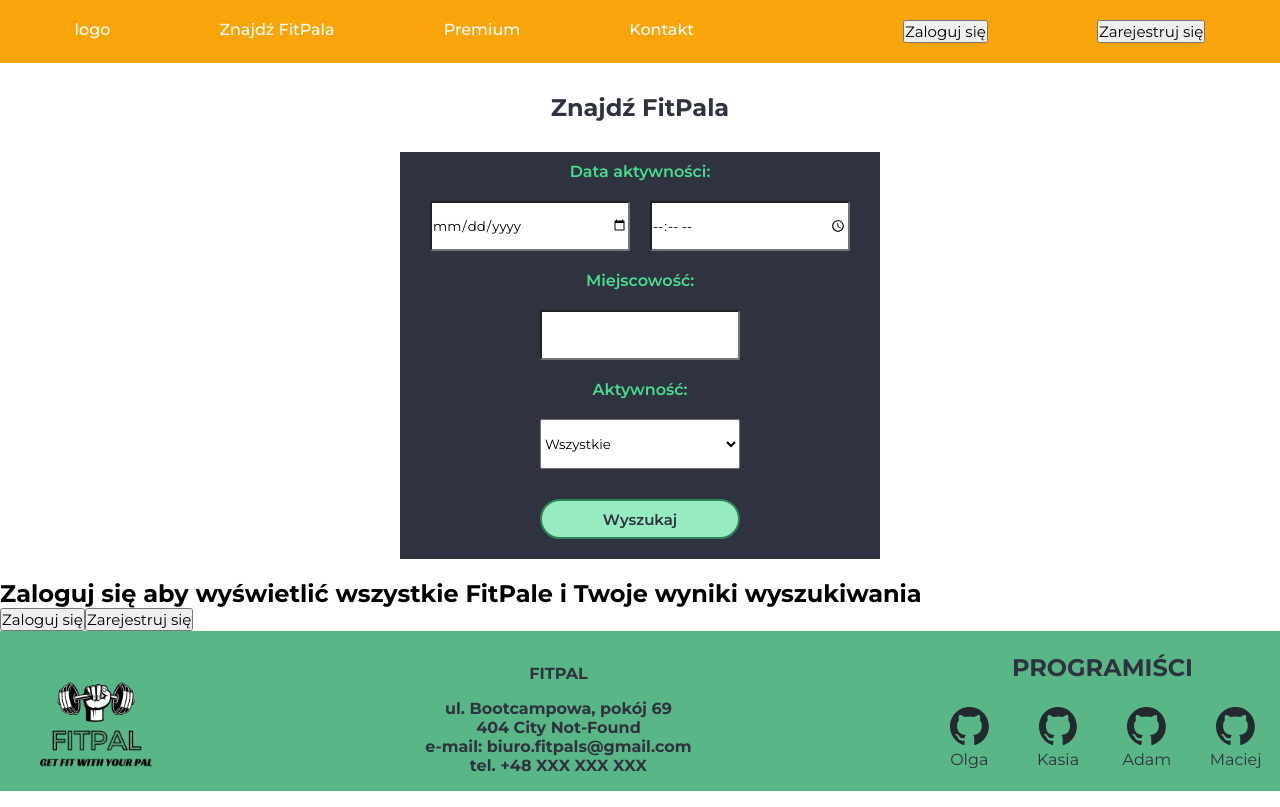
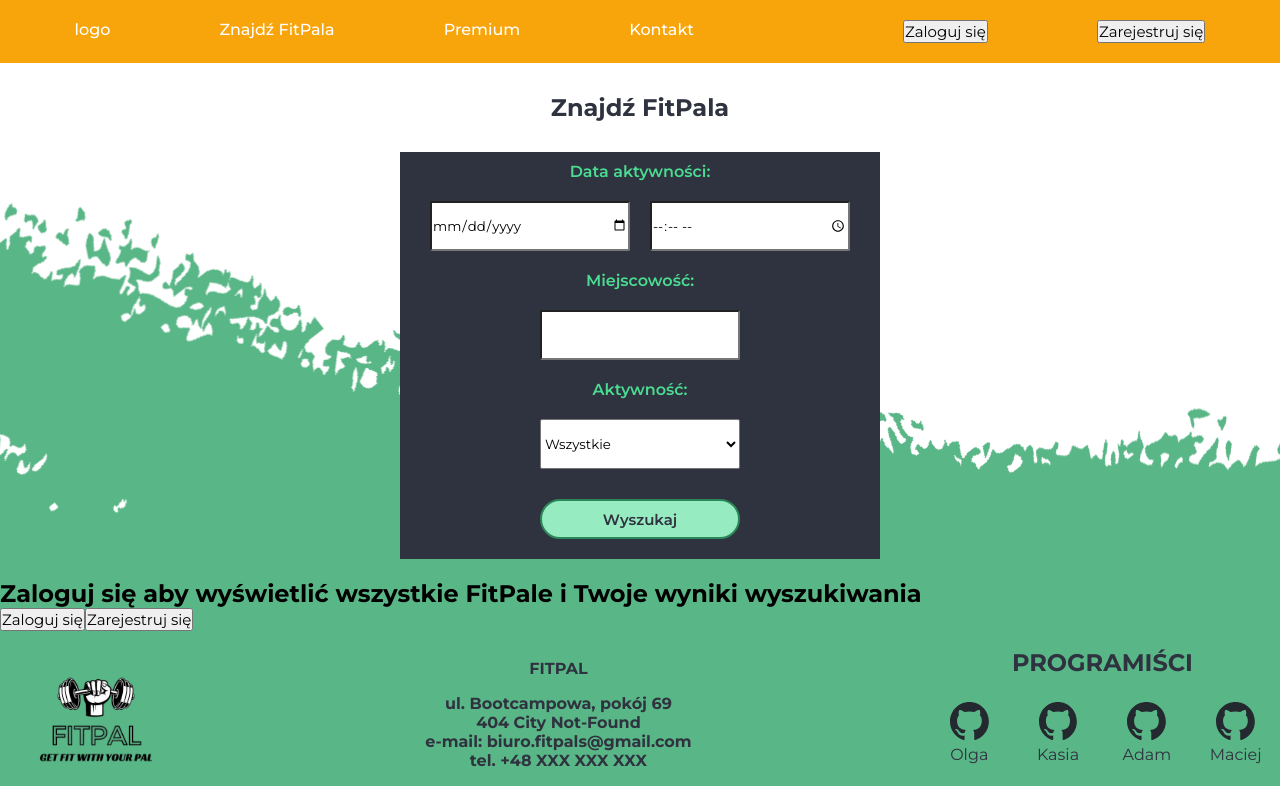
Before and after one commit to infoshareacademy/jfdzr8-team-szalone-wiewiory, a React (Create React App) app in the folder fitpals/: page /find-fitpal in a window 1280 px wide. Built offline with nearby package versions, Linux system fonts and the light colour scheme; no server answers.

Commit message:
Added curson pointer and bcgrnd to FindPal page

```diff
--- a/fitpals/src/components/FindPal/FindPal.module.css
+++ b/fitpals/src/components/FindPal/FindPal.module.css
@@ -5,3 +5,10 @@
   margin-top: 30px;
   margin-bottom: 10px;
 }
+
+.findPalSection {
+  background: url(../../Assets/backrgound-svg-svg1.svg) no-repeat;
+  background-attachment: cover;
+  background-position: center bottom;
+  margin-bottom: -5px;
+}
--- a/fitpals/src/components/FindPal/Results/FitPal.jsx
+++ b/fitpals/src/components/FindPal/Results/FitPal.jsx
@@ -58,6 +58,7 @@ export const FitPal = ({ id, activity, city, date, time, place }) => {
         <b>Miejsce:</b> {place}
       </p>
       <button
+        className={styles.submit}
         onClick={() => {
           setDisable(true);
           setShow(true);
--- a/fitpals/src/components/FindPal/Results/Results.module.css
+++ b/fitpals/src/components/FindPal/Results/Results.module.css
@@ -1,12 +1,13 @@
 .box {
   display: flex;
   box-sizing: border-box;
-  margin: 10px;
+  margin: 0 10px;
   flex-wrap: wrap;
 }
 
 .contentBox {
   border: solid 2px #2c8758;
+  background-color: #fff;
   border-radius: 2px;
   width: 250px;
   height: 260px;
@@ -28,6 +29,7 @@
   margin-top: 20px;
   position: absolute;
   bottom: 25px;
+  cursor: pointer;
 }
 
 .submit:hover {
--- a/fitpals/src/components/FindPal/Search/Search.module.css
+++ b/fitpals/src/components/FindPal/Search/Search.module.css
@@ -33,6 +33,7 @@
   color: #2f323f;
   font-weight: 600;
   font-size: 15px;
+  cursor: pointer;
 }
 
 .submit:hover {
```
